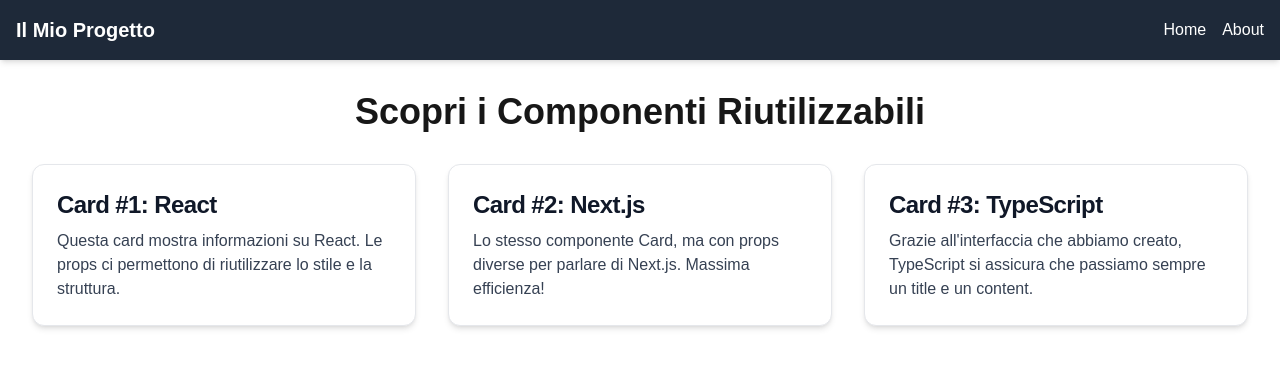
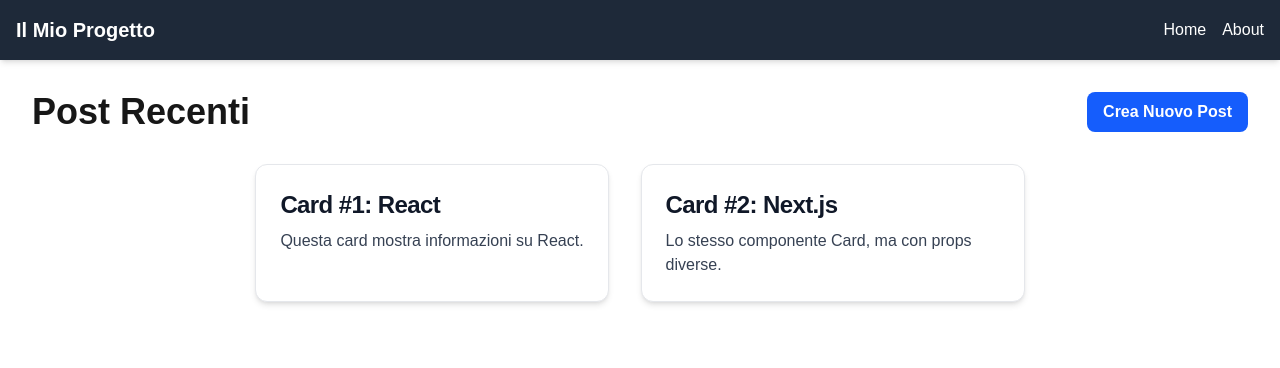
Before and after one commit to Saadia-Nazih/alx-project-0x02-setup, a Next.js app in the folder alx-project-0x02/: page /home in a window 1280 px wide. Shown: the top 368 px of the page. Built offline with nearby package versions, Linux system fonts and the light colour scheme.

Commit message:
update postmodal & home files

```diff
--- /dev/null
+++ b/alx-project-0x02/components/common/PostModal.tsx
@@ -0,0 +1,65 @@
+import { useState, type FormEvent } from 'react';
+
+// Aggiungiamo una nuova prop: la funzione "postino" onAddPost
+interface PostModalProps {
+  onClose: () => void;
+  onAddPost: (post: { title: string; content: string }) => void;
+}
+
+const PostModal = ({ onClose, onAddPost }: PostModalProps) => {
+  // Stato interno alla modale per gestire gli input
+  const [title, setTitle] = useState('');
+  const [content, setContent] = useState('');
+
+  const handleSubmit = (event: FormEvent) => {
+    event.preventDefault(); // Impedisce alla pagina di ricaricarsi
+    onAddPost({ title, content }); // Invia i dati alla pagina Home
+    onClose(); // Chiude la modale dopo aver salvato
+  };
+
+  return (
+    <div className="fixed inset-0 z-10 bg-black bg-opacity-60 flex justify-center items-center">
+      <div className="bg-white p-6 rounded-lg shadow-xl w-full max-w-lg">
+        <h2 className="text-2xl font-bold mb-4">Crea un Nuovo Post</h2>
+        <form onSubmit={handleSubmit}>
+          <div className="mb-4">
+            <label htmlFor="title" className="block text-gray-700 text-sm font-bold mb-2">
+              Titolo
+            </label>
+            <input
+              id="title"
+              type="text"
+              value={title}
+              onChange={(e) => setTitle(e.target.value)}
+              className="shadow appearance-none border rounded w-full py-2 px-3 text-gray-700 leading-tight focus:outline-none focus:ring-2 focus:ring-blue-500"
+              required
+            />
+          </div>
+          <div className="mb-6">
+            <label htmlFor="content" className="block text-gray-700 text-sm font-bold mb-2">
+              Contenuto
+            </label>
+            <textarea
+              id="content"
+              rows={4}
+              value={content}
+              onChange={(e) => setContent(e.target.value)}
+              className="shadow appearance-none border rounded w-full py-2 px-3 text-gray-700 leading-tight focus:outline-none focus:ring-2 focus:ring-blue-500"
+              required
+            />
+          </div>
+          <div className="flex items-center justify-end gap-4">
+            <button type="button" onClick={onClose} className="font-bold text-gray-600 hover:text-gray-800">
+              Annulla
+            </button>
+            <button type="submit" className="bg-blue-600 hover:bg-blue-700 text-white font-bold py-2 px-4 rounded-lg">
+              Salva Post
+            </button>
+          </div>
+        </form>
+      </div>
+    </div>
+  );
+};
+
+export default PostModal;
--- a/alx-project-0x02/pages/home.tsx
+++ b/alx-project-0x02/pages/home.tsx
@@ -1,31 +1,54 @@
+import { useState } from 'react';
 import Header from '@/components/layout/Header';
-import Card from '@/components/common/Card'; // <-- 1. IMPORTIAMO LA NOSTRA CARD!
+import Card from '@/components/common/Card';
+import PostModal from '@/components/common/PostModal';
+import { type CardProps } from '@/interfaces';
 
 const HomePage = () => {
+  const [isModalOpen, setIsModalOpen] = useState(false);
+  const [posts, setPosts] = useState<CardProps[]>([
+    { title: "Card #1: React", content: "Questa card mostra informazioni su React." },
+    { title: "Card #2: Next.js", content: "Lo stesso componente Card, ma con props diverse." },
+  ]);
+
+  // Questa è la funzione che la modale userà per inviarci i dati
+  const handleAddPost = (newPost: CardProps) => {
+    // Aggiorniamo lo stato dei post aggiungendo quello nuovo in cima
+    setPosts([newPost, ...posts]);
+    setIsModalOpen(false); // Chiudiamo la modale
+  };
+
   return (
     <div>
       <Header />
       <main className="container mx-auto p-8">
-        <h1 className="mb-8 text-center text-4xl font-bold">
-          Scopri i Componenti Riutilizzabili
-        </h1>
+        <div className="flex justify-between items-center mb-8">
+          <h1 className="text-4xl font-bold">Post Recenti</h1>
+          <button
+            onClick={() => setIsModalOpen(true)}
+            className="bg-blue-600 text-white font-bold py-2 px-4 rounded-lg hover:bg-blue-700"
+          >
+            Crea Nuovo Post
+          </button>
+        </div>
 
-        {/* 2. USIAMO LE CARD, OGNUNA CON LE SUE "PROPS" */}
         <div className="flex flex-wrap justify-center gap-8">
-          <Card
-            title="Card #1: React"
-            content="Questa card mostra informazioni su React. Le props ci permettono di riutilizzare lo stile e la struttura."
-          />
-          <Card
-            title="Card #2: Next.js"
-            content="Lo stesso componente Card, ma con props diverse per parlare di Next.js. Massima efficienza!"
-          />
-          <Card
-            title="Card #3: TypeScript"
-            content="Grazie all'interfaccia che abbiamo creato, TypeScript si assicura che passiamo sempre un title e un content."
-          />
+          {posts.map((post, index) => (
+            <Card
+              key={index}
+              title={post.title}
+              content={post.content}
+            />
+          ))}
         </div>
       </main>
+
+      {isModalOpen && (
+        <PostModal
+          onClose={() => setIsModalOpen(false)}
+          onAddPost={handleAddPost} // <-- Passiamo la nostra funzione "postino" alla modale
+        />
+      )}
     </div>
   );
 };
```
